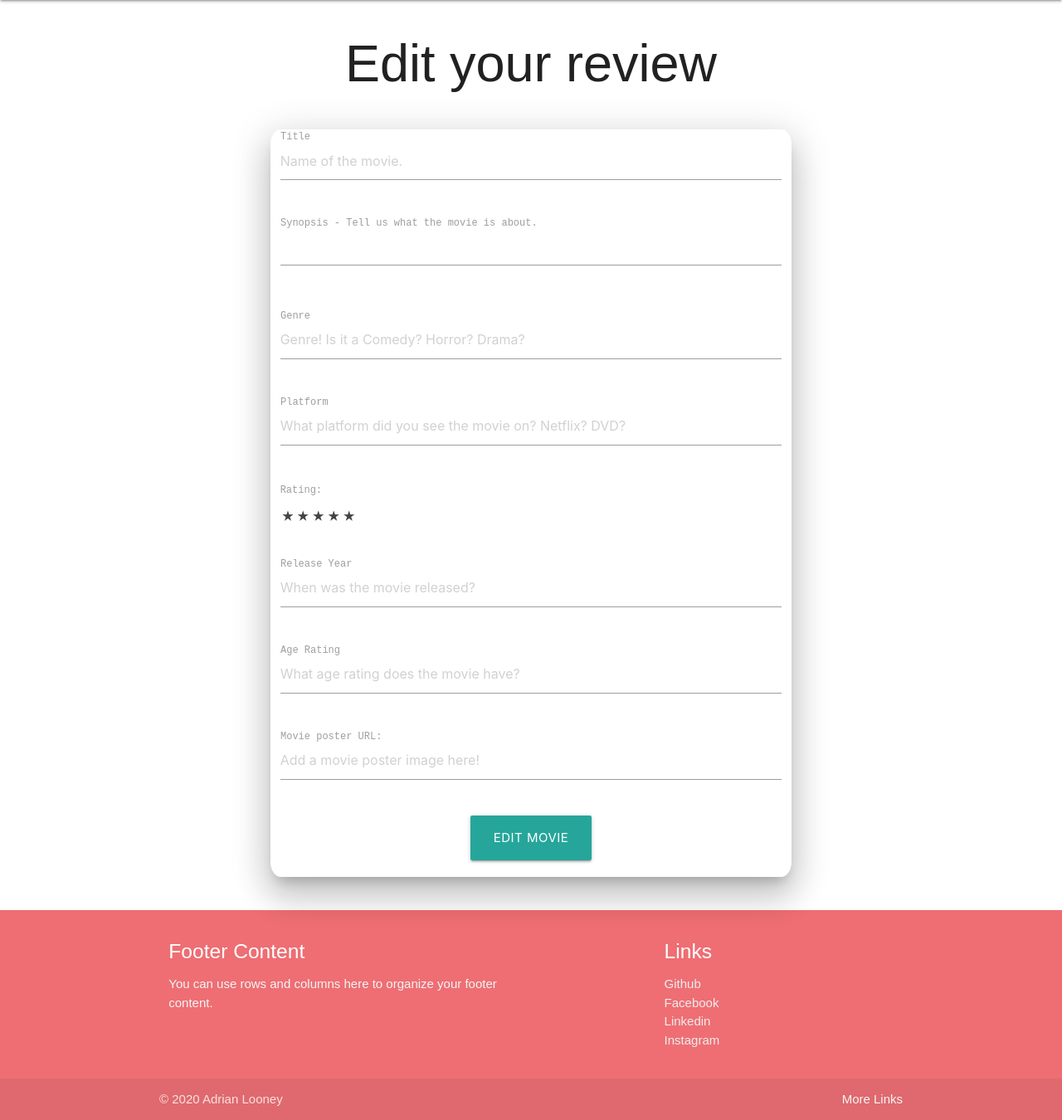
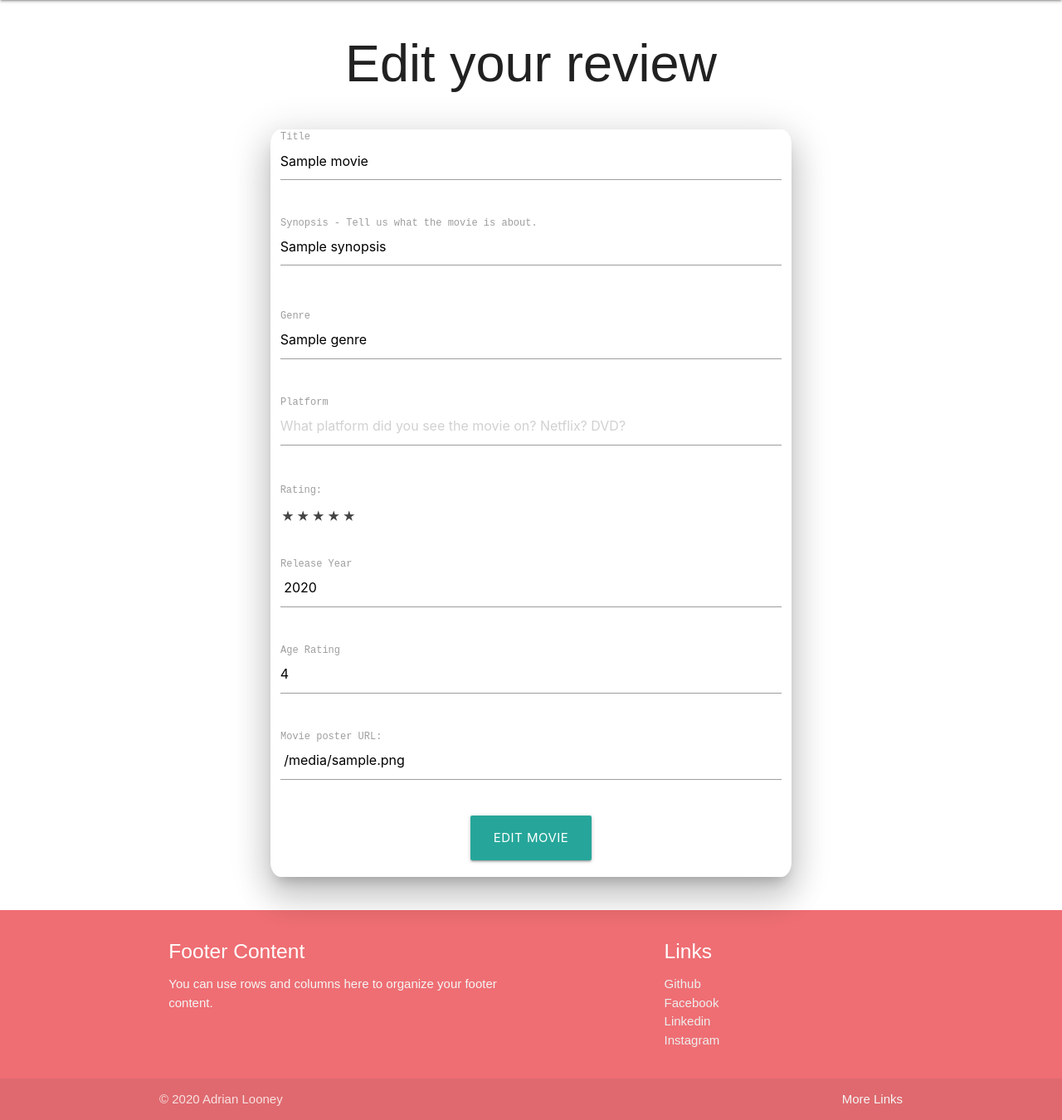
Before and after one commit to Jammerref2015/watchthisnext, a Flask app: template templates/edit_movie.html in a window 1280 px wide. Shown: the part 64-1414 px from the top of the page at 83% size. Run offline with Flask 2, Linux system fonts and the light colour scheme; the template is opened without the code that fills it: most values are stand-ins (such as "Sample title", 1, 10 or a date in 2020); some libraries are stand-ins or nearby versions.

Commit message:
updated edit_movie to prefill fields

```diff
--- a/static/js/script.js
+++ b/static/js/script.js
@@ -4,7 +4,8 @@ $(document).ready(function(){
   $('select').formSelect();
   $('.datepicker').datepicker({
       format: "yyyy",
-      yearRange: 30,
+      yearRange: 120,
+      maxDate: new Date(2025,7,14),
       showClearBtn: true,
       i18n: {
           done: "Select"
--- a/templates/addmovie.html
+++ b/templates/addmovie.html
@@ -76,10 +76,13 @@
 				</div>
 
                 -->
+
+
                 <!-- Release year-->
 				<div class="row">
 					<div class="input-field col s12">
-						<input type="text" name="release_year" class="datepicker" placeholder="When was the movie released?" >
+						<input placeholder = "Genre! Is it a Comedy? Horror? Drama?" value = "" class="release_year" id = "release_year"
+                     type = "text" name="release_year"  maxlength="4" required/>
 						<label for = "release_year">Release Year</label>
 					</div>
 				</div>
--- a/templates/edit_movie.html
+++ b/templates/edit_movie.html
@@ -13,7 +13,7 @@
             <!-- Movie title-->
 				<div class="row">
 					<div class="input-field col s12">
-						<input placeholder = "Name of the movie." value = "" class="title" id = "title"
+						<input placeholder = "Name of the movie." value = "{{ movie.title }}" class="title" id = "title"
                      type = "text" name="title" required/>
 						<label for = "title">Title</label>
 					</div>
@@ -21,16 +21,16 @@
                 <!-- Synopsis -->
 				<div class="row">
 					<div class="input-field col s12">
-						<textarea  value = "" class="materialize-textarea synopsis" id = "synopsis"
+						<textarea class="materialize-textarea synopsis" id = "synopsis"
                      type = "text" name="synopsis" minlength="5"
-                            maxlength="240" required> </textarea>
+                            maxlength="240" required> {{- movie.synopsis -}} </textarea>
 						<label for = "synopsis">Synopsis - Tell us what the movie is about.</label>
 					</div>
 				</div>
                 <!-- Genre -->
                 <div class="row">
 					<div class="input-field col s12">
-						<input placeholder = "Genre! Is it a Comedy? Horror? Drama?" value = "" class="genre" id = "genre"
+						<input placeholder = "Genre! Is it a Comedy? Horror? Drama?" value = "{{ movie.genre }}" class="genre" id = "genre"
                      type = "text" name="genre" minlength="5"
                             maxlength="30" required/>
                         <label for = "genre">Genre</label>
@@ -39,7 +39,7 @@
                 <!-- Platform -->
 				<div class="row">
 					<div class="input-field col s12">
-						<input placeholder = "What platform did you see the movie on? Netflix? DVD?" value = "" class="platform" id = "platform"
+						<input placeholder = "What platform did you see the movie on? Netflix? DVD?" value = "{{ movie.platform }}" class="platform" id = "platform"
                      type = "text" name="platform" />
 						<label for = "platform">Platform</label>
 					</div>
@@ -79,14 +79,14 @@
                 <!-- Release year-->
 				<div class="row">
 					<div class="input-field col s12">
-						<input type="text" name="release_year" class="datepicker" placeholder="When was the movie released?" >
+						<input type="text" name="release_year" value=" {{ movie.release_year }}" class="datepicker" placeholder="When was the movie released?" >
 						<label for = "release_year">Release Year</label>
 					</div>
 				</div>
                 <!-- Age rating -->
                 <div class="row">
 					<div class="input-field col s12">
-						<input placeholder = "What age rating does the movie have?" value = "" class="age_rating" id = "age_rating"
+						<input placeholder = "What age rating does the movie have?" value = "{{ movie.age_rating }}" class="age_rating" id = "age_rating"
                      type = "text" name="age_rating"  />
 						<label for = "age_rating">Age Rating</label>
 					</div>
@@ -94,7 +94,7 @@
                 <!-- Movie image URL -->
                 <div class="row">
 					<div class="input-field col s12">
-						<input placeholder = "Add a movie poster image here!" value = "" class="movieImage" id = "movie_image"
+						<input placeholder = "Add a movie poster image here!" value = " {{ movie.movie_image }}" class="movieImage" id = "movie_image"
                      type = "text" name="movie_image"/>
 						<label for = "movie_image">Movie poster URL:</label>
 					</div>
```
